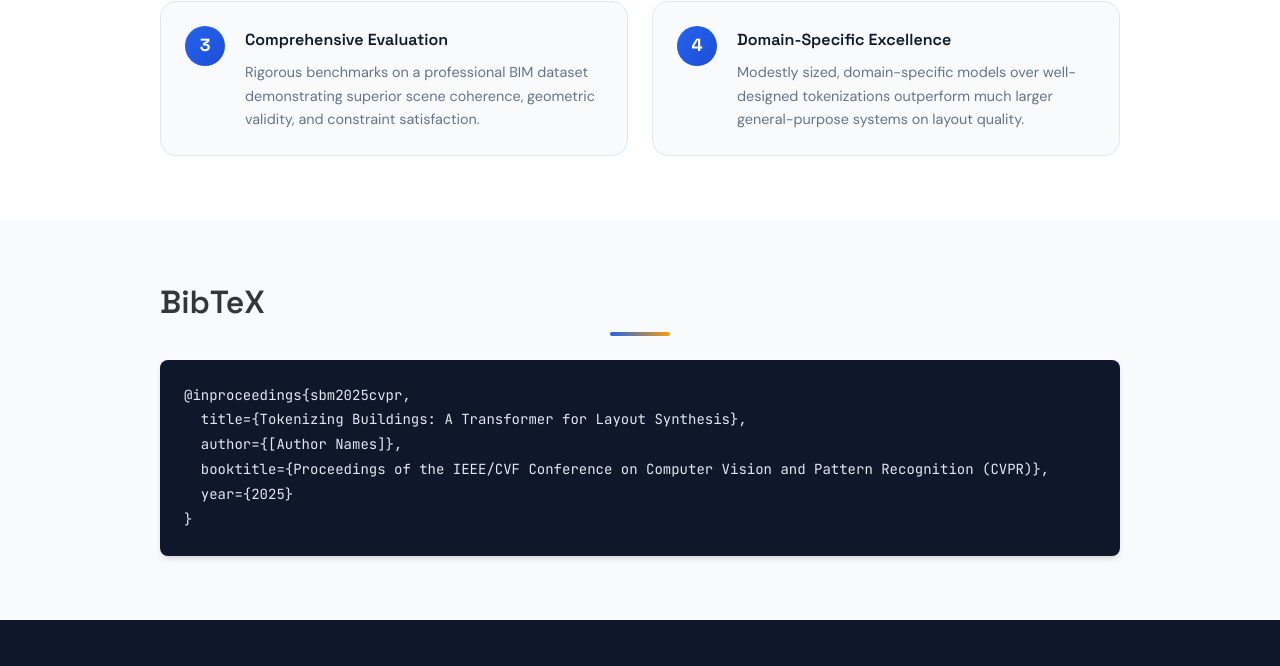
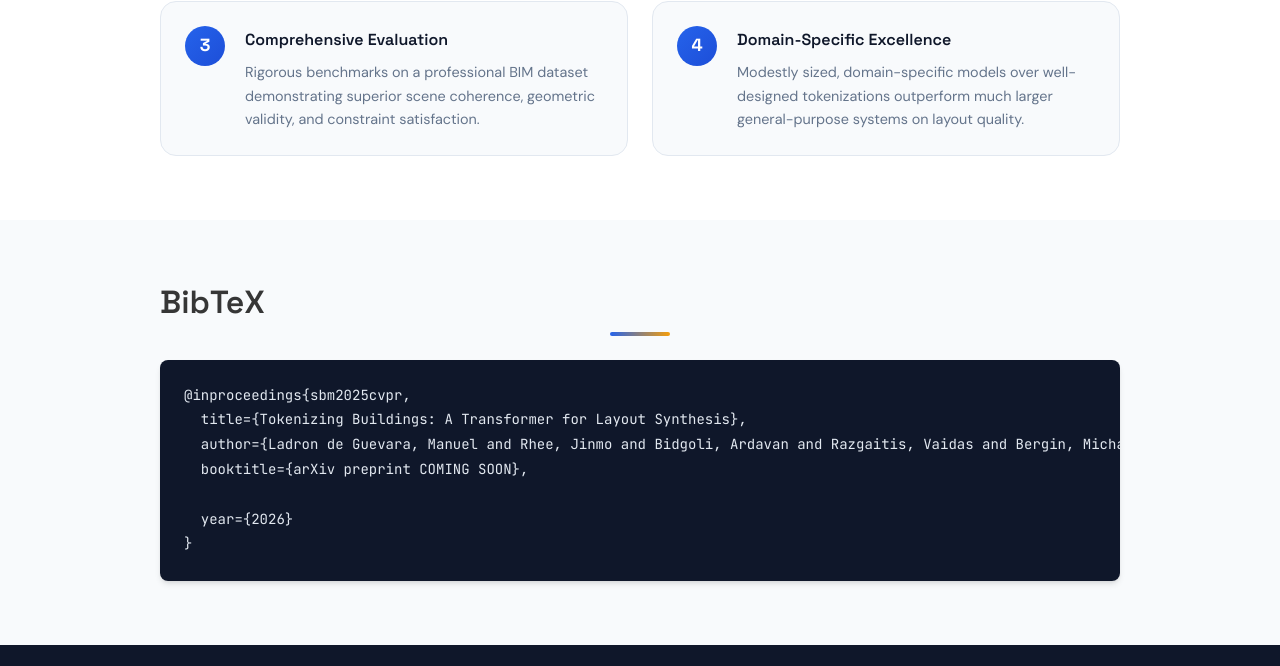
Before and after one commit to manuelladron/sbm, a plain HTML site: page index.html in a window 1280 px wide. Shown: the part 8240-8906 px from the top of the page. Drawn offline with nearby package versions, Linux system fonts and the light colour scheme; some icons are missing; a web font is replaced by a local one.

Commit message:
added icon at the bottom page

```diff
--- a/index.html
+++ b/index.html
@@ -440,9 +440,10 @@
     <h2 class="title is-3 section-title">BibTeX</h2>
     <pre><code>@inproceedings{sbm2025cvpr,
   title={Tokenizing Buildings: A Transformer for Layout Synthesis},
-  author={[Author Names]},
-  booktitle={Proceedings of the IEEE/CVF Conference on Computer Vision and Pattern Recognition (CVPR)},
-  year={2025}
+  author={Ladron de Guevara, Manuel and Rhee, Jinmo and Bidgoli, Ardavan and Razgaitis, Vaidas and Bergin, Michael},
+  booktitle={arXiv preprint COMING SOON},
+  <!-- booktitle={Proceedings of the IEEE/CVF Conference on Computer Vision and Pattern Recognition (CVPR)}, -->
+  year={2026}
 }</code></pre>
   </div>
 </section>
@@ -456,6 +457,9 @@
       </a>
       <a class="icon-link" href="https://github.com/manuelladron" class="external-link">
         <i class="fab fa-github"></i>
+      </a>
+      <a class="icon-link" href="https://www.higharc.com/" class="external-link" title="Higharc">
+        <img src="./static/icon/Higharc Mark - White.svg" alt="Higharc" style="height: 1.5em; vertical-align: middle;">
       </a>
     </div>
     <div class="columns is-centered">
```
